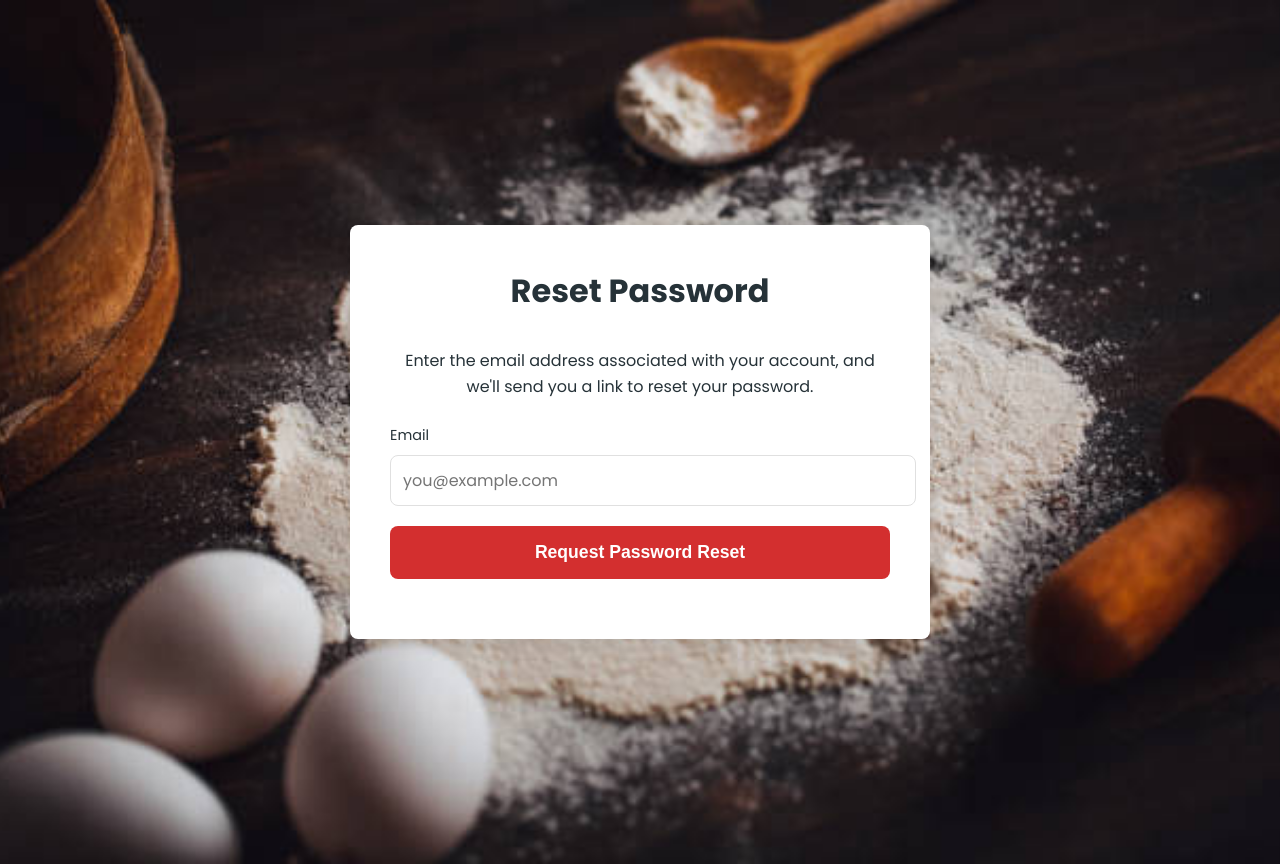
After one commit to Fyncakes/ak, a Flask app: page /reset_password in a window 1280 px wide. The commit adds this page. Run offline with Flask 3, Linux system fonts and the light colour scheme.

Commit message:
Forgot password activited

```diff
--- a/cakes/forms.py
+++ b/cakes/forms.py
@@ -31,3 +31,13 @@ class LoginForm(FlaskForm):
     email = StringField('Email', validators=[DataRequired(), Email()])
     password = PasswordField('Password', validators=[DataRequired()])
     submit = SubmitField('Login')
+
+class RequestResetForm(FlaskForm):
+    email = StringField('Email', validators=[DataRequired(), Email()])
+    submit = SubmitField('Request Password Reset')
+
+class ResetPasswordForm(FlaskForm):
+    password = PasswordField('New Password', validators=[DataRequired()])
+    confirm_password = PasswordField('Confirm New Password',
+                                     validators=[DataRequired(), EqualTo('password', message='Passwords must match.')])
+    submit = SubmitField('Reset Password')
--- a/cakes/routes.py
+++ b/cakes/routes.py
@@ -21,11 +21,13 @@ from flask_login import login_user, login_required, current_user, logout_user
 from flask_mail import Message
 from werkzeug.security import generate_password_hash, check_password_hash
 from werkzeug.utils import secure_filename
+from itsdangerous import URLSafeTimedSerializer # Added for password reset
 
 # --- Local Application Imports ---
 from . import db, mail
 from .models import User
-from .forms import SignupForm, LoginForm
+# THIS IS THE CORRECTED LINE
+from .forms import SignupForm, LoginForm, RequestResetForm, ResetPasswordForm
 
 
 # --- Blueprint Configuration ---
@@ -103,10 +105,7 @@ def customer():
         query['category'] = selected_category
 
     if search_query:
-        query['$or'] = [
-            {'name': {'$regex': search_query, '$options': 'i'}},
-            {'description': {'$regex': search_query, '$options': 'i'}}
-        ]
+        query['name'] = {'$regex': f'^{search_query}', '$options': 'i'}
 
     total_cakes = db.cakes.count_documents(query)
     initial_cakes = list(db.cakes.find(query).limit(CAKES_PER_PAGE))
@@ -309,6 +308,66 @@ def logout():
     flash('You have been logged out.', 'info')
     return redirect(url_for('routes.login'))
 
+def get_reset_token(user_email, expires_sec=1800):
+    """Generates a secure, timed token."""
+    s = URLSafeTimedSerializer(current_app.config['SECRET_KEY'])
+    return s.dumps(user_email, salt='password-reset-salt')
+
+def verify_reset_token(token, expires_sec=1800):
+    """Verifies the reset token and returns the user's email."""
+    s = URLSafeTimedSerializer(current_app.config['SECRET_KEY'])
+    try:
+        user_email = s.loads(token, salt='password-reset-salt', max_age=expires_sec)
+    except Exception:
+        return None
+    return user_email
+
+@routes_bp.route('/reset_password', methods=['GET', 'POST'])
+def request_reset():
+    """Handles the request for a password reset link."""
+    if current_user.is_authenticated:
+        return redirect(url_for('routes.home'))
+
+    form = RequestResetForm()
+    if form.validate_on_submit():
+        user_data = db.users.find_one({'email': form.email.data})
+        if user_data:
+            token = get_reset_token(user_data['email'])
+            msg = Message('Password Reset Request for FynCakes',
+                          recipients=[user_data['email']])
+            msg.body = f'''To reset your password, visit the following link:
+{url_for('routes.reset_password', token=token, _external=True)}
+
+If you did not make this request, simply ignore this email and no changes will be made.
+This link will expire in 30 minutes.
+'''
+            mail.send(msg)
+
+        flash('If an account with that email exists, a password reset link has been sent.', 'info')
+        return redirect(url_for('routes.login'))
+
+    return render_template('request_reset.html', form=form)
+
+@routes_bp.route('/reset_password/<token>', methods=['GET', 'POST'])
+def reset_password(token):
+    """Handles the actual password reset."""
+    if current_user.is_authenticated:
+        return redirect(url_for('routes.home'))
+
+    user_email = verify_reset_token(token)
+    if user_email is None:
+        flash('That is an invalid or expired token. Please try again.', 'warning')
+        return redirect(url_for('routes.request_reset'))
+
+    form = ResetPasswordForm()
+    if form.validate_on_submit():
+        hashed_password = generate_password_hash(form.password.data)
+        db.users.update_one({'email': user_email}, {'$set': {'password': hashed_password}})
+        flash('Your password has been updated! You are now able to log in.', 'success')
+        return redirect(url_for('routes.login'))
+
+    return render_template('reset_password.html', form=form)
+
 
 # =============================================================================
 # ADMIN PANEL ROUTES
@@ -453,10 +512,7 @@ def get_cakes_api():
         query['category'] = category
 
     if search_query:
-        query['$or'] = [
-            {'name': {'$regex': search_query, '$options': 'i'}},
-            {'description': {'$regex': search_query, '$options': 'i'}}
-        ]
+        query['name'] = {'$regex': f'^{search_query}', '$options': 'i'}
 
     cakes_cursor = db.cakes.find(query).skip(skip).limit(CAKES_PER_PAGE)
     cakes_list = []
@@ -495,7 +551,7 @@ def add_to_cart_db():
 @login_required
 def remove_from_cart_db(item_id):
     """API endpoint to remove an item from the user's cart."""
-    db.carts.delete_one({'_id': ObjectId(item_id), 'user_email': current_user.email})
+    db.cakes.delete_one({'_id': ObjectId(item_id), 'user_email': current_user.email})
     return jsonify({'success': True})
 
 @routes_bp.route('/cart/clear', methods=['POST'])
--- a/cakes/templates/Login.html
+++ b/cakes/templates/Login.html
@@ -32,8 +32,9 @@
         </div>
     </form>
     <div class="auth-links">
-        <p>Need an account? <a href="{{ url_for('routes.signup') }}">Sign Up</a></p>
-    </div>
+    <p><a href="{{ url_for('routes.request_reset') }}">Forgot Password?</a></p>
+    <p>Need an account? <a href="{{ url_for('routes.signup') }}">Sign Up</a></p>
+</div>
 </div>
 {% endblock %}
 
--- /dev/null
+++ b/cakes/templates/request_reset.html
@@ -0,0 +1,23 @@
+{% extends "base_auth.html" %}
+
+{% block title %}Request Password Reset - FynCakes{% endblock %}
+
+{% block content %}
+<div class="auth-card">
+    <h2>Reset Password</h2>
+    <p style="text-align: center; margin-bottom: 1.5rem;">Enter the email address associated with your account, and we'll send you a link to reset your password.</p>
+    <form method="POST" action="" novalidate>
+        {{ form.hidden_tag() }}
+        <div class="form-group">
+            {{ form.email.label }}
+            {{ form.email(class="form-control", placeholder="you@example.com") }}
+            {% for error in form.email.errors %}
+                <span class="error-text">{{ error }}</span>
+            {% endfor %}
+        </div>
+        <div class="form-group">
+            {{ form.submit(class="auth-button") }}
+        </div>
+    </form>
+</div>
+{% endblock %}
```
Also changed, not shown: cakes/templates/reset_password.html (added, +29 -0 lines), cakes/templates/OrderPage.html (deleted).
